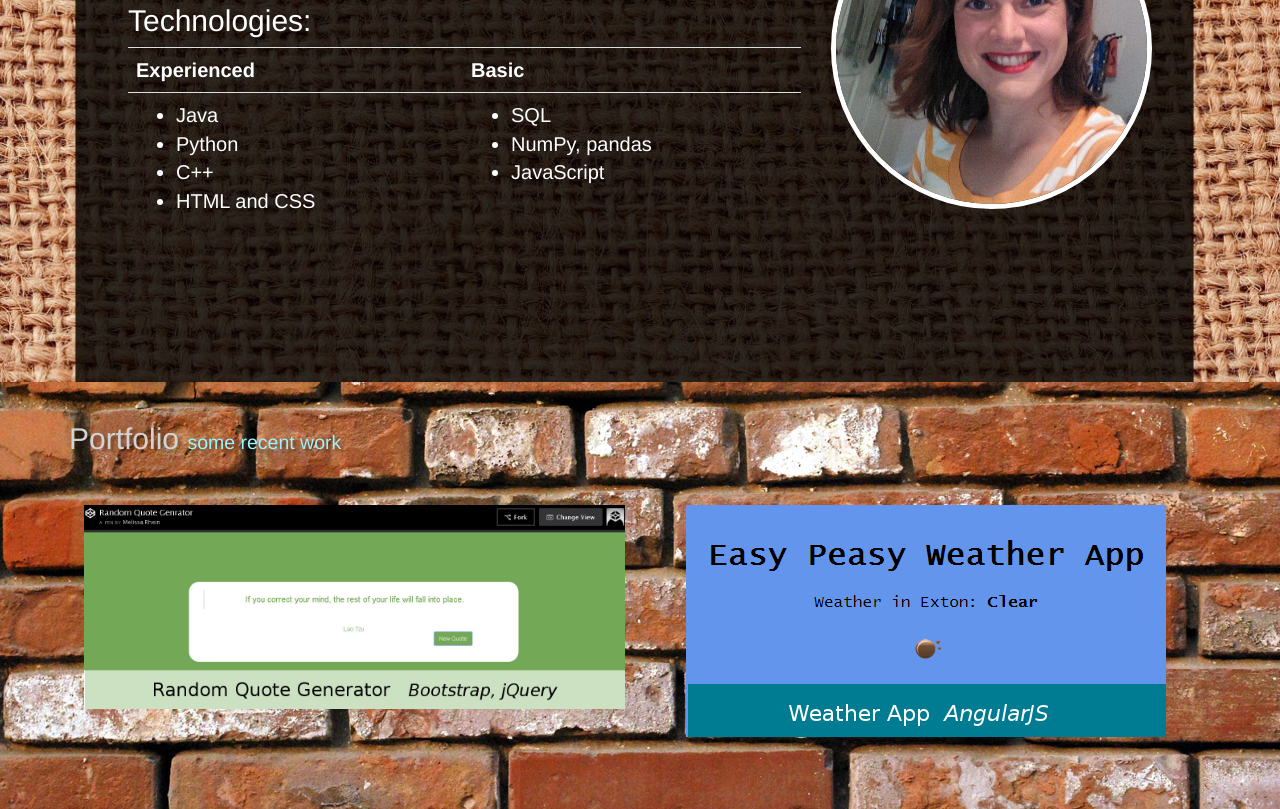
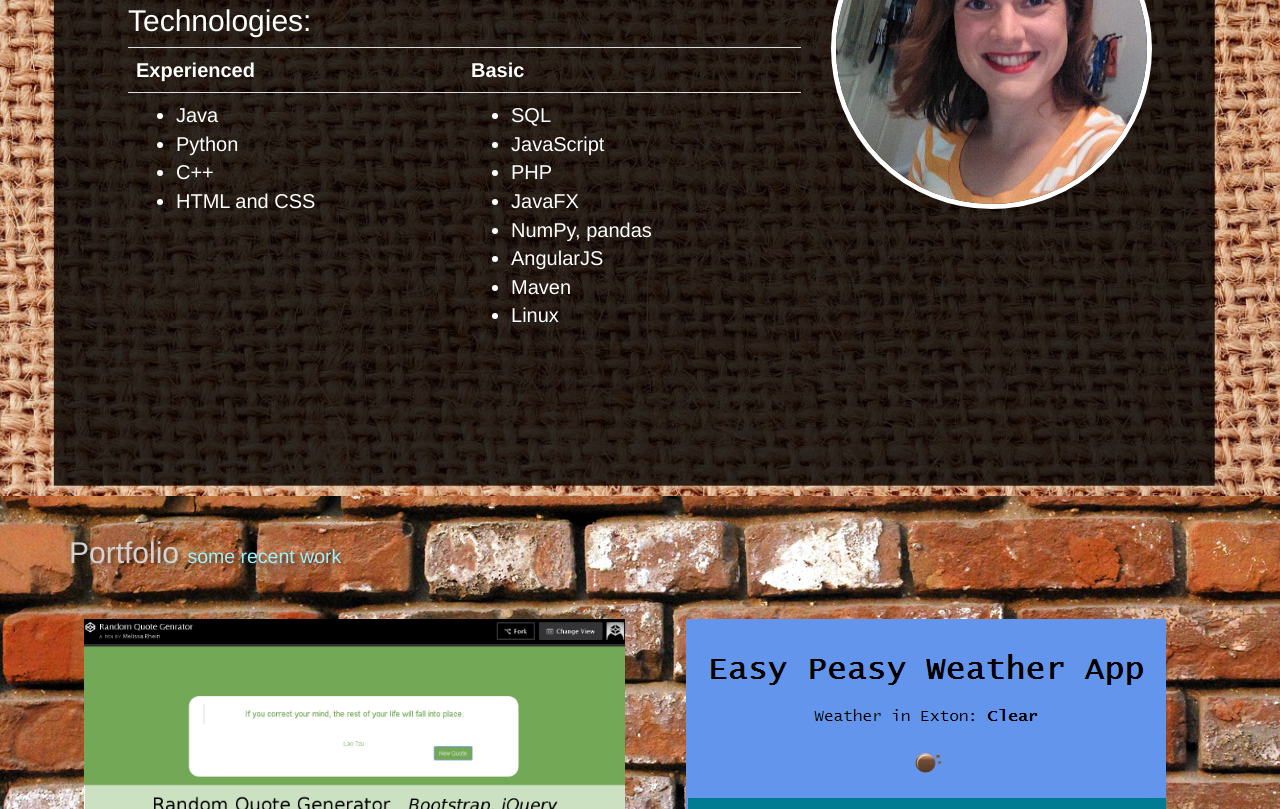
Before and after one commit to melissir/melissir.github.io, a plain HTML site: page index.html in a window 1280 px wide. Shown: the part 940-1749 px from the top of the page. Drawn offline with nearby package versions, Linux system fonts and the light colour scheme.

Commit message:
Updated experience, formatting

```diff
--- a/css/main-style.css
+++ b/css/main-style.css
@@ -97,11 +97,12 @@ h3{
     display: none;
     position: absolute;
     bottom: 0;
+    top: 30%;
     height: 100%;
     width: 95%;
     color: lightgray;
     text-align: center;
-    font-size: 80px;
+    font-size: 60px;
 }
 
 .over:hover .text {
--- a/index.html
+++ b/index.html
@@ -74,8 +74,13 @@
                     <td>
                         <ul>
                             <li>SQL</li>
+                            <li>JavaScript</li>
+                            <li>PHP</li>
+                            <li>JavaFX</li>
                             <li>NumPy, pandas</li>
-                            <li>JavaScript</li>
+                            <li>AngularJS</li>
+                            <li>Maven</li>
+                            <li>Linux</li>
                         </ul>
                     </td>
                 </tr>
```
